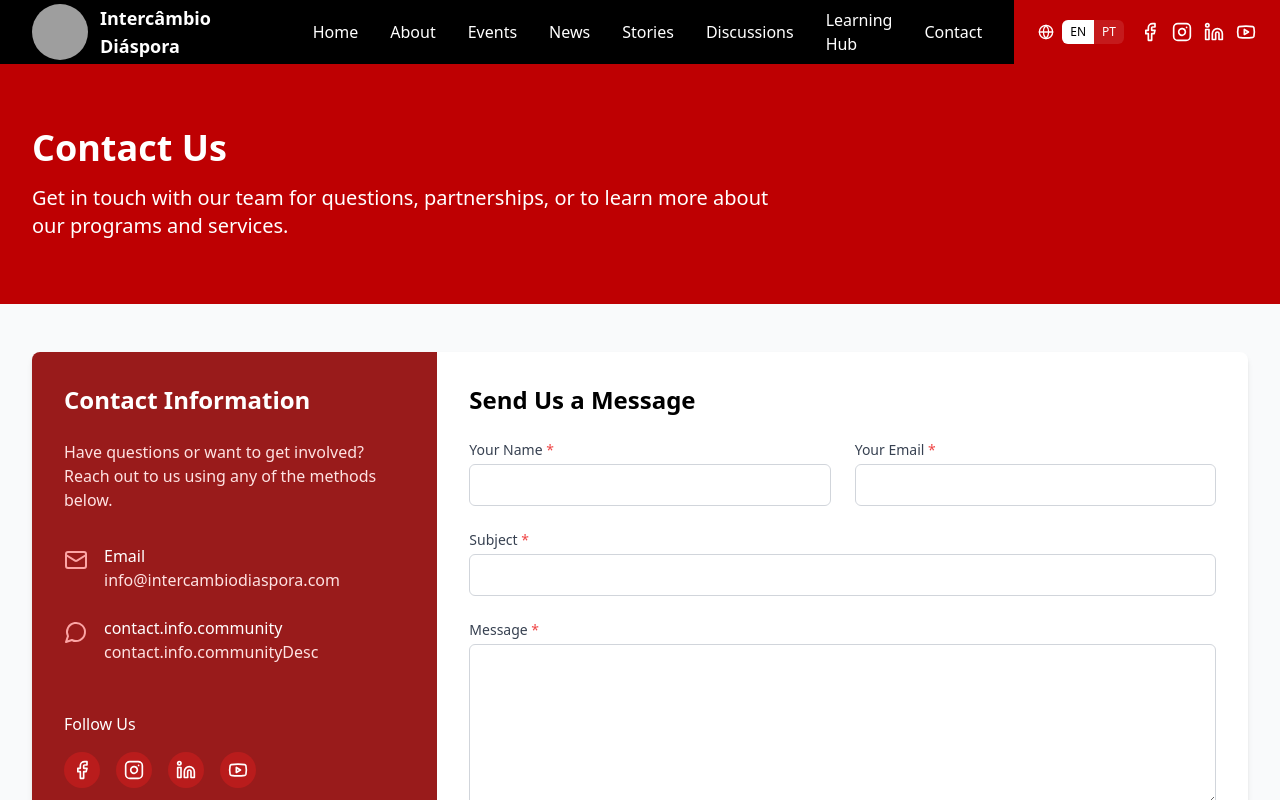
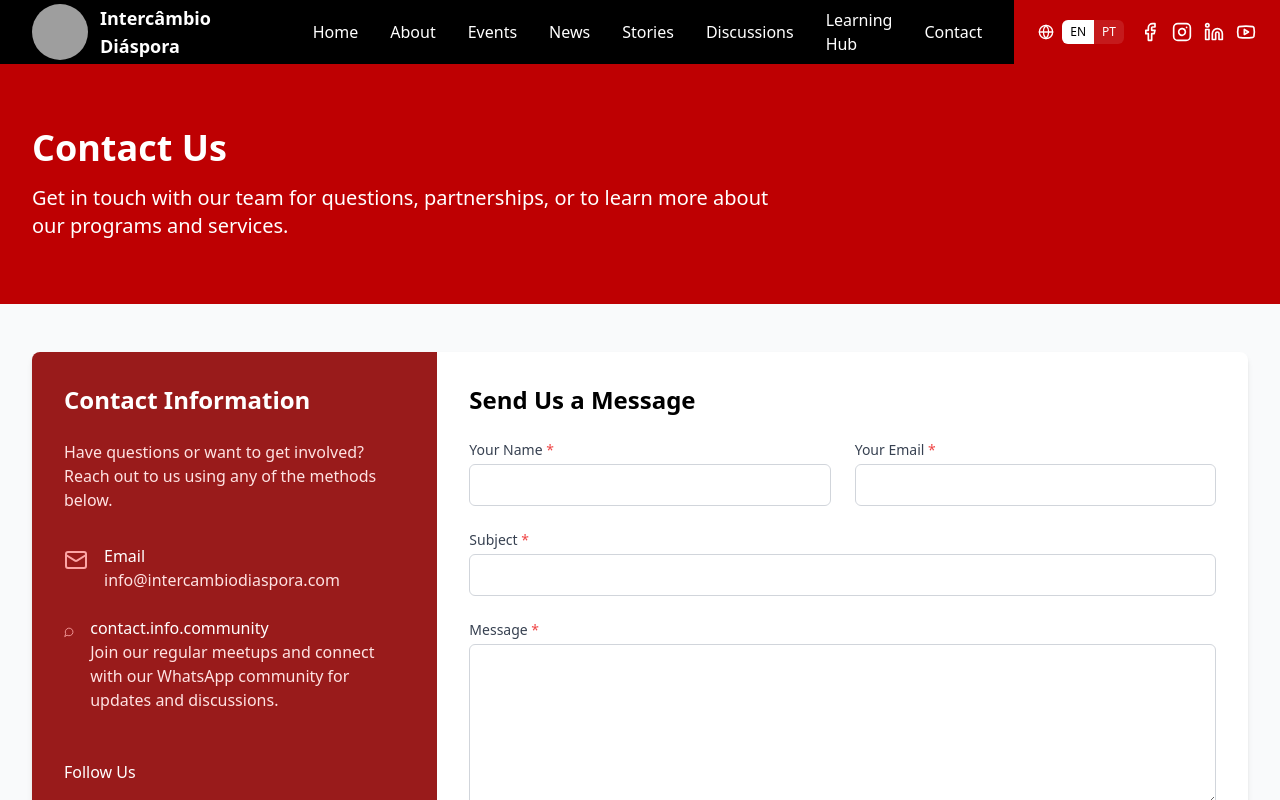
Before and after one commit to The-Gambian/Intercambio, a React (Vite) app: page /contact in a window 1280 px wide. Shown: the top 800 px of the page. Built offline with nearby package versions, Linux system fonts and the light colour scheme; grey boxes are pictures that could not be loaded.

Commit message:
update contact call text

```diff
--- a/src/pages/Contact.tsx
+++ b/src/pages/Contact.tsx
@@ -66,7 +66,7 @@ const Contact = () => {
                   <div>
                     <p className="font-medium">{t('contact.info.community')}</p>
                     <p className="text-red-100">
-                      {t('contact.info.communityDesc')}
+                     Join our regular meetups and connect with our WhatsApp community for updates and discussions.
                     </p>
                   </div>
                 </div>
```
